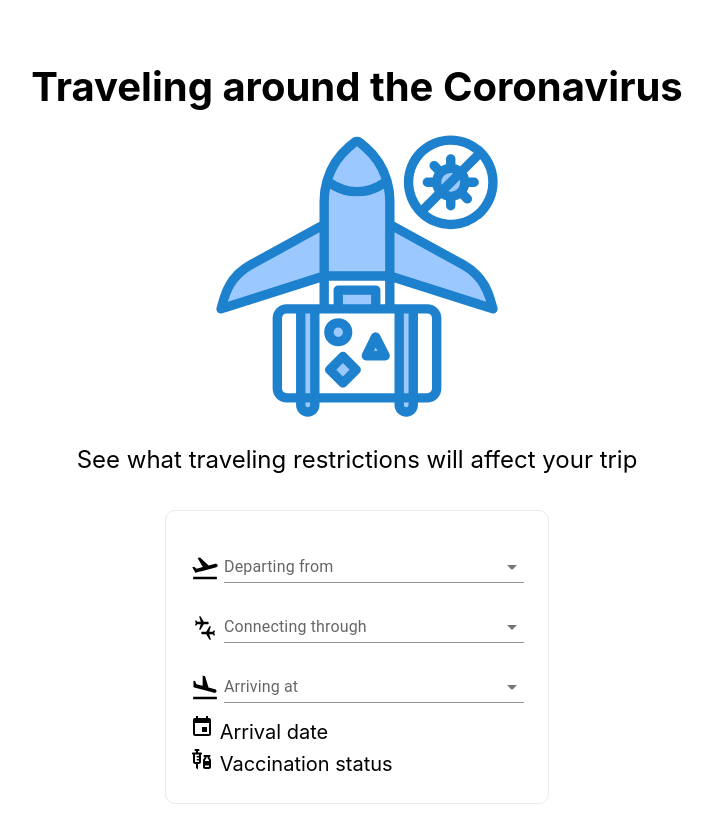
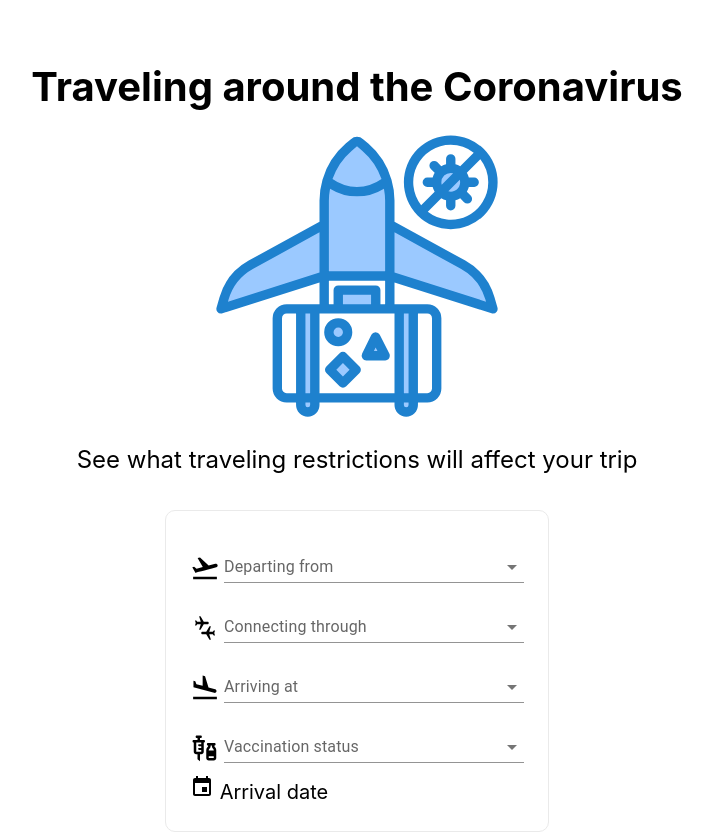
Before and after one commit to Gazwai/covid19-travel-restrictions, a Next.js app: page / in a window 1280 px wide. Shown: the top 833 px of the page, without its empty margins (283-996 px from the left). Built offline with nearby package versions, Linux system fonts and the light colour scheme.

Commit message:
vaccination select component added

```diff
--- a/pages/index.js
+++ b/pages/index.js
@@ -44,8 +44,17 @@ export default function Home() {
               <FlightLandIcon sx={{ fontSize: 30 }} className={styles.icon} />
               <CountrySelect textLabel={"Arriving at"} />
             </div>
+            <div className={styles.rowC}>
+              <VaccinesIcon sx={{ fontSize: 30 }} className={styles.icon} />
+              <Autocomplete
+                disablePortal
+                id="vaccination-status"
+                options={["Not vaccinated", "Fully vaccinated", "Fully vaccinated with boosters"]}
+                sx={{ width: 300 }}
+                renderInput={(params) => <TextField {...params} label="Vaccination status" variant="standard" />}
+              />
+            </div>
             <p><EventIcon /> Arrival date</p>
-            <p><VaccinesIcon /> Vaccination status</p>
 
           </div>
         </div>
```
